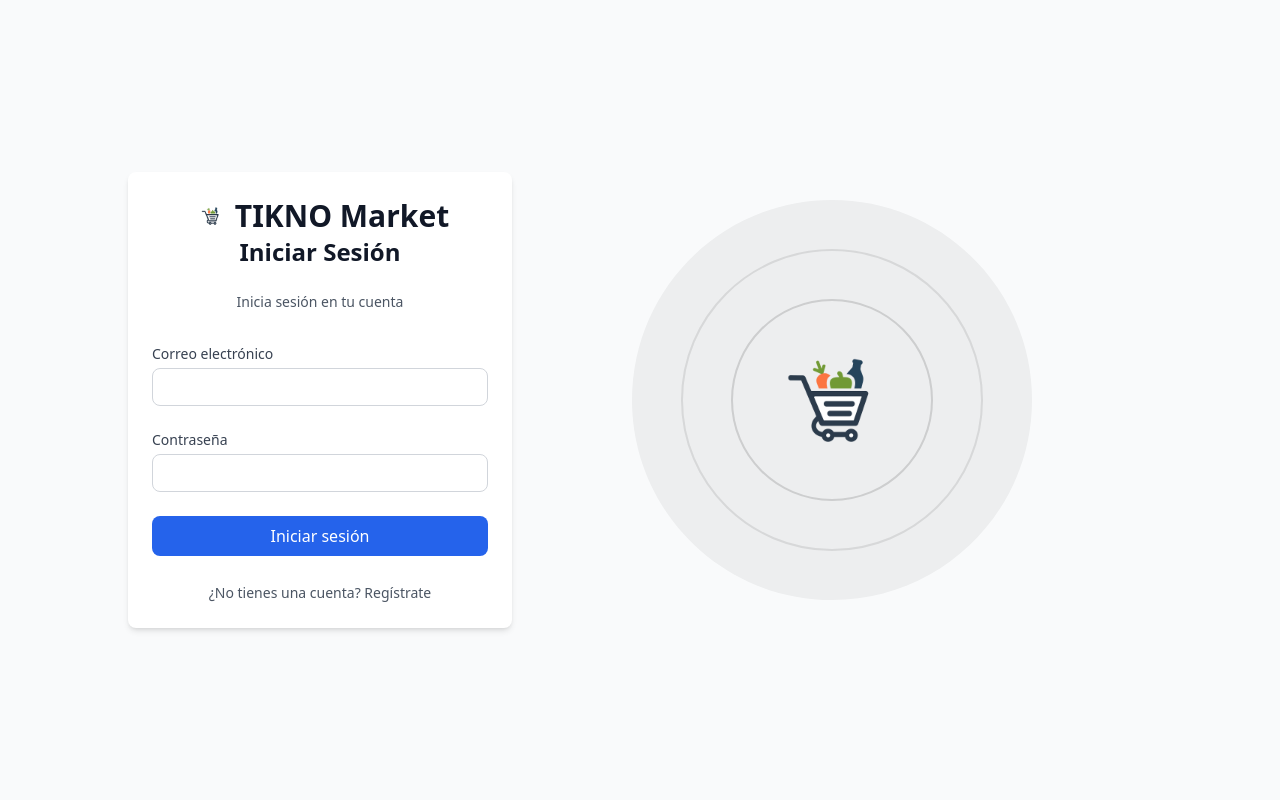
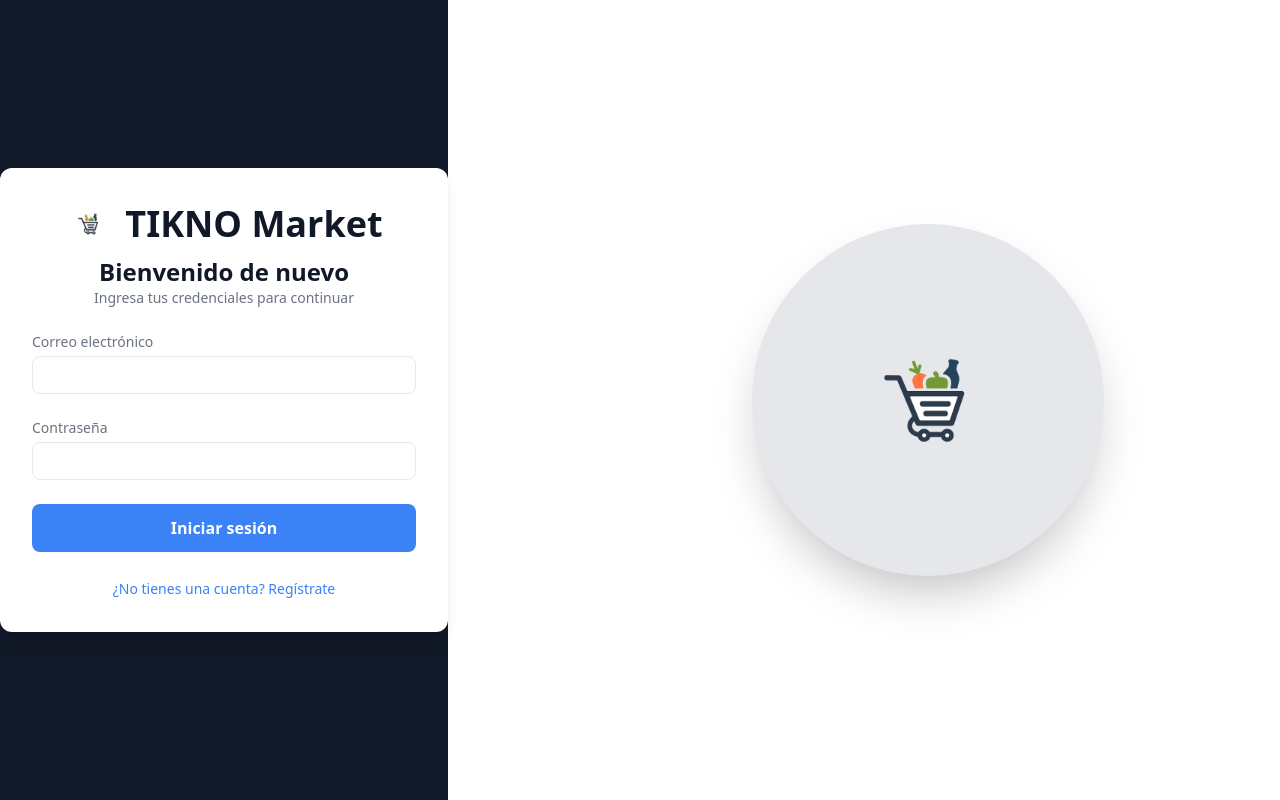
Before and after one commit to TIKNO-col/APP-WEB, a React (Vite) app in the folder frontend/: page /login in a window 1280 px wide. Built offline with nearby package versions, Linux system fonts and the light colour scheme.

Commit message:
Cambio diseño auth

```diff
--- a/frontend/src/components/Auth.jsx
+++ b/frontend/src/components/Auth.jsx
@@ -87,24 +87,32 @@ export default function Auth() {
   }
 
   return (
-    <div className="flex min-h-screen items-center justify-center bg-gray-50">
-      <div className="w-full max-w-sm rounded-lg bg-white p-6 shadow-md">
-        <div className="w-full max-w-md space-y-8">
+    <div className="relative flex min-h-screen">
+      {/* Fondo con degradado */}
+      <div className="absolute inset-0 flex">
+        <div className="w-[35%] bg-[#111827]"></div>
+        <div className="flex-1 bg-white"></div>
+      </div>
+      <div className="relative w-[35%] flex items-center justify-center">
+        <div className="w-full max-w-md rounded-xl bg-[#FFFFFF] p-8 shadow-lg">
+          <div className="w-full space-y-6">
             <div className="text-center">
-            <div className="flex items-center justify-center gap-2">
-              <img src={logo} alt="VentasApp Logo" className="h-10 w-auto" />
-              <h1 className="text-3xl font-bold text-gray-900 -ml-1">TIKNO Market</h1>
+              <div className="flex items-center justify-center gap-3 mb-2">
+                <img src={logo} alt="VentasApp Logo" className="h-12 w-auto" />
+                <h1 className="text-4xl font-bold text-[#111827]">TIKNO Market</h1>
               </div>
-            <h2 className="mb-6 text-center text-2xl font-bold text-gray-900">Iniciar Sesión</h2>
-            <p className="mt-2 text-sm text-gray-600">
-              {isRegistering ? 'Regístrate para comenzar' : 'Inicia sesión en tu cuenta'}
+              <h2 className="text-center text-2xl font-semibold text-[#111827]">
+                {isRegistering ? 'Crear cuenta nueva' : 'Bienvenido de nuevo'}
+              </h2>
+              <p className="text-center text-sm text-[#6B7280]">
+                {isRegistering ? 'Completa tus datos para registrarte' : 'Ingresa tus credenciales para continuar'}
               </p>
             </div>
             <form className="mt-8 space-y-6" onSubmit={isRegistering ? handleSignUp : handleLogin}>
               {isRegistering && (
                 <>
                   <div>
-                  <label htmlFor="nombre" className="block text-sm font-medium text-gray-700">
+                    <label htmlFor="nombre" className="block text-sm font-medium text-[#6B7280]">
                       Nombre completo
                     </label>
                     <input
@@ -114,11 +122,11 @@ export default function Auth() {
                       required
                       value={nombre}
                       onChange={(e) => setNombre(e.target.value)}
-                    className="mt-1 block w-full rounded-lg border border-gray-300 px-4 py-2 text-gray-900 placeholder-gray-500 focus:border-black focus:ring-black sm:text-sm"
+                      className="mt-1 block w-full rounded-lg border border-[#E5E7EB] px-4 py-2 text-[#111827] placeholder-[#6B7280] focus:border-[#3B82F6] focus:ring-[#3B82F6] sm:text-sm"
                     />
                   </div>
                   <div>
-                  <label htmlFor="username" className="block text-sm font-medium text-gray-700">
+                    <label htmlFor="username" className="block text-sm font-medium text-[#6B7280]">
                       Nombre de usuario
                     </label>
                     <input
@@ -128,13 +136,13 @@ export default function Auth() {
                       required
                       value={username}
                       onChange={(e) => setUsername(e.target.value)}
-                    className="mt-1 block w-full rounded-lg border border-gray-300 px-4 py-2 text-gray-900 placeholder-gray-500 focus:border-black focus:ring-black sm:text-sm"
+                      className="mt-1 block w-full rounded-lg border border-[#E5E7EB] px-4 py-2 text-[#111827] placeholder-[#6B7280] focus:border-[#3B82F6] focus:ring-[#3B82F6] sm:text-sm"
                     />
                   </div>
                 </>
               )}
               <div>
-              <label htmlFor="email" className="block text-sm font-medium text-gray-700">
+                <label htmlFor="email" className="block text-sm font-medium text-[#6B7280]">
                   Correo electrónico
                 </label>
                 <input
@@ -144,11 +152,11 @@ export default function Auth() {
                   required
                   value={email}
                   onChange={(e) => setEmail(e.target.value)}
-                className="mt-1 block w-full rounded-lg border border-gray-300 px-4 py-2 text-gray-900 placeholder-gray-500 focus:border-black focus:ring-black sm:text-sm"
+                  className="mt-1 block w-full rounded-lg border border-[#E5E7EB] px-4 py-2 text-[#111827] placeholder-[#6B7280] focus:border-[#3B82F6] focus:ring-[#3B82F6] sm:text-sm"
                 />
               </div>
               <div>
-              <label htmlFor="password" className="block text-sm font-medium text-gray-700">
+                <label htmlFor="password" className="block text-sm font-medium text-[#6B7280]">
                   Contraseña
                 </label>
                 <input
@@ -158,7 +166,7 @@ export default function Auth() {
                   required
                   value={password}
                   onChange={(e) => setPassword(e.target.value)}
-                className="mt-1 block w-full rounded-lg border border-gray-300 px-4 py-2 text-gray-900 placeholder-gray-500 focus:border-black focus:ring-black sm:text-sm"
+                  className="mt-1 block w-full rounded-lg border border-[#E5E7EB] px-4 py-2 text-[#111827] placeholder-[#6B7280] focus:border-[#3B82F6] focus:ring-[#3B82F6] sm:text-sm"
                 />
               </div>
 
@@ -186,9 +194,9 @@ export default function Auth() {
                 <button
                   type="submit"
                   disabled={loading}
-                className="w-full rounded-lg bg-blue-600 px-4 py-2 font-medium text-white hover:bg-opacity-90 focus:outline-none focus:ring-4 focus:ring-blue-300"
+                  className="w-full rounded-lg bg-[#3B82F6] px-6 py-3 text-base font-semibold text-[#FFFFFF] transition-all duration-150 hover:bg-[#2563EB] focus:outline-none focus:ring-4 focus:ring-[#93C5FD] disabled:opacity-70"
                 >
-                {loading ? 'Procesando...' : isRegistering ? 'Registrarse' : 'Iniciar sesión'}
+                  {loading ? 'Procesando...' : isRegistering ? 'Crear cuenta' : 'Iniciar sesión'}
                 </button>
               </div>
 
@@ -201,7 +209,7 @@ export default function Auth() {
                     setSuccess(null)
                     setUsername('')
                   }}
-                className="text-sm text-gray-600 hover:text-black"
+                  className="text-sm font-medium text-[#3B82F6] hover:text-[#2563EB] transition-colors duration-150"
                 >
                   {isRegistering
                     ? '¿Ya tienes una cuenta? Inicia sesión'
@@ -211,15 +219,15 @@ export default function Auth() {
             </form>
           </div>
         </div>
+      </div>
 
       {/* Lado derecho - Decoración */}
-      <div className="relative hidden w-1/2 bg-gray-50 lg:block">
-        <div className="absolute inset-0 flex items-center justify-center">
-          <img src={loginDecoration} alt="Decoración" className="absolute max-w-full" />
+      <div className="relative w-[65%] flex items-center justify-center pl-32">
+        <div className="relative bg-[#E5E7EB] rounded-full p-20 shadow-2xl">
             <motion.img
               src={logo}
               alt="VentasApp Logo"
-            className="relative z-10 w-48"
+              className="w-48"
             initial={{ opacity: 0, scale: 0 }}
             animate={{ opacity: 1, scale: 1 }}
             transition={{
```
Also changed, not shown: 1 other file (tests, documents, lock files or other folders). Lines whose indentation alone changed are shown as unchanged.
